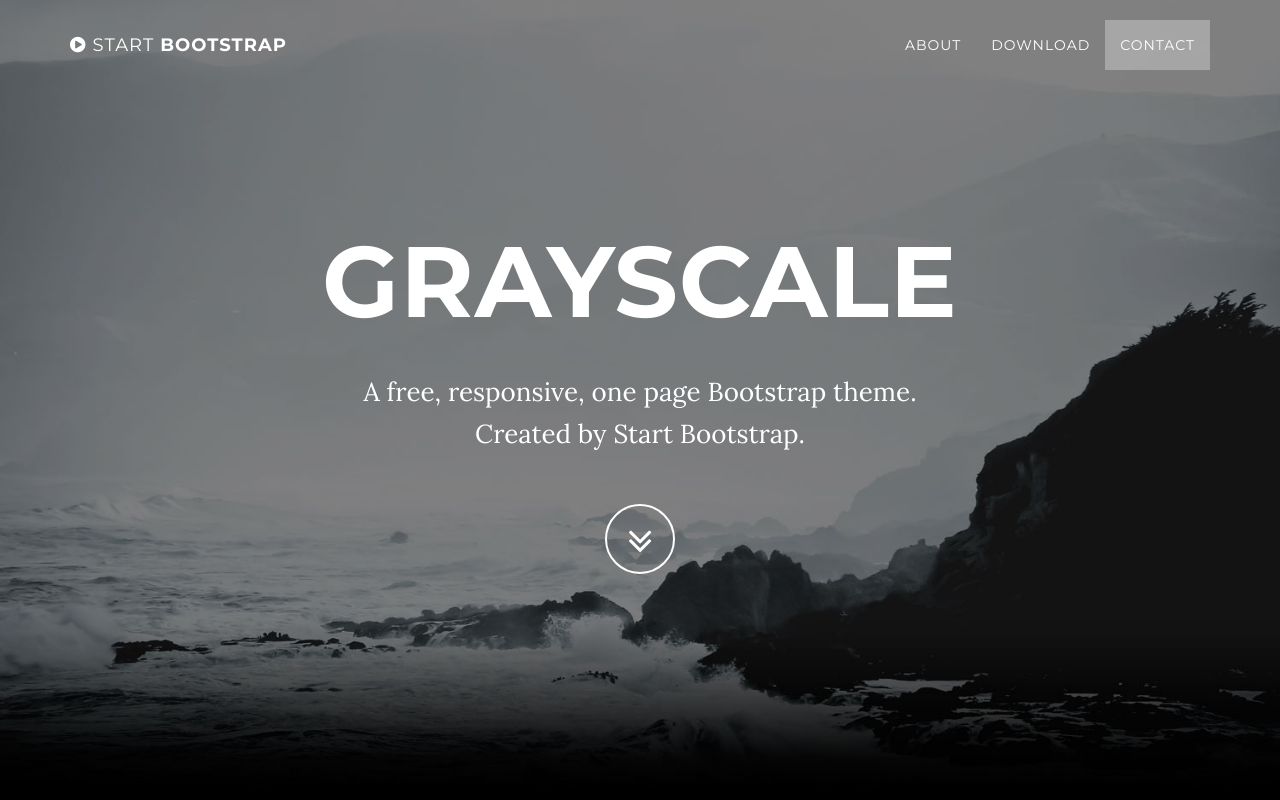
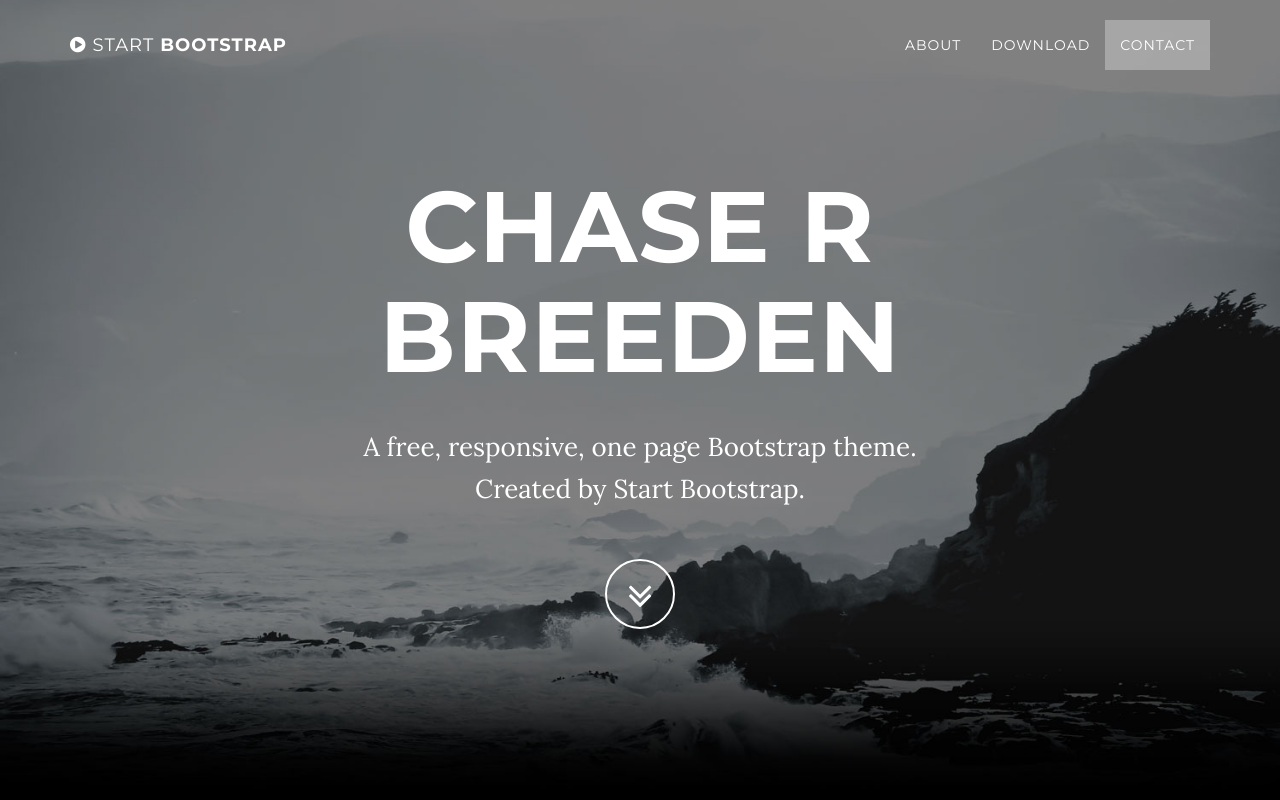
Before and after one commit to charbreeUTM/charbreeUTM.github.io, a website: page index.html in a window 1280 px wide. Shown: the top 800 px of the page. Drawn offline with nearby package versions, Linux system fonts and the light colour scheme; some packages are replaced by stand-ins of ours.

Commit message:
Update index.html

```diff
--- a/index.html
+++ b/index.html
@@ -74,7 +74,7 @@
             <div class="container">
                 <div class="row">
                     <div class="col-md-8 col-md-offset-2">
-                        <h1 class="brand-heading">Grayscale</h1>
+                        <h1 class="brand-heading">Chase R Breeden</h1>
                         <p class="intro-text">A free, responsive, one page Bootstrap theme.
                             <br>Created by Start Bootstrap.</p>
                         <a href="#about" class="btn btn-circle page-scroll">
```
